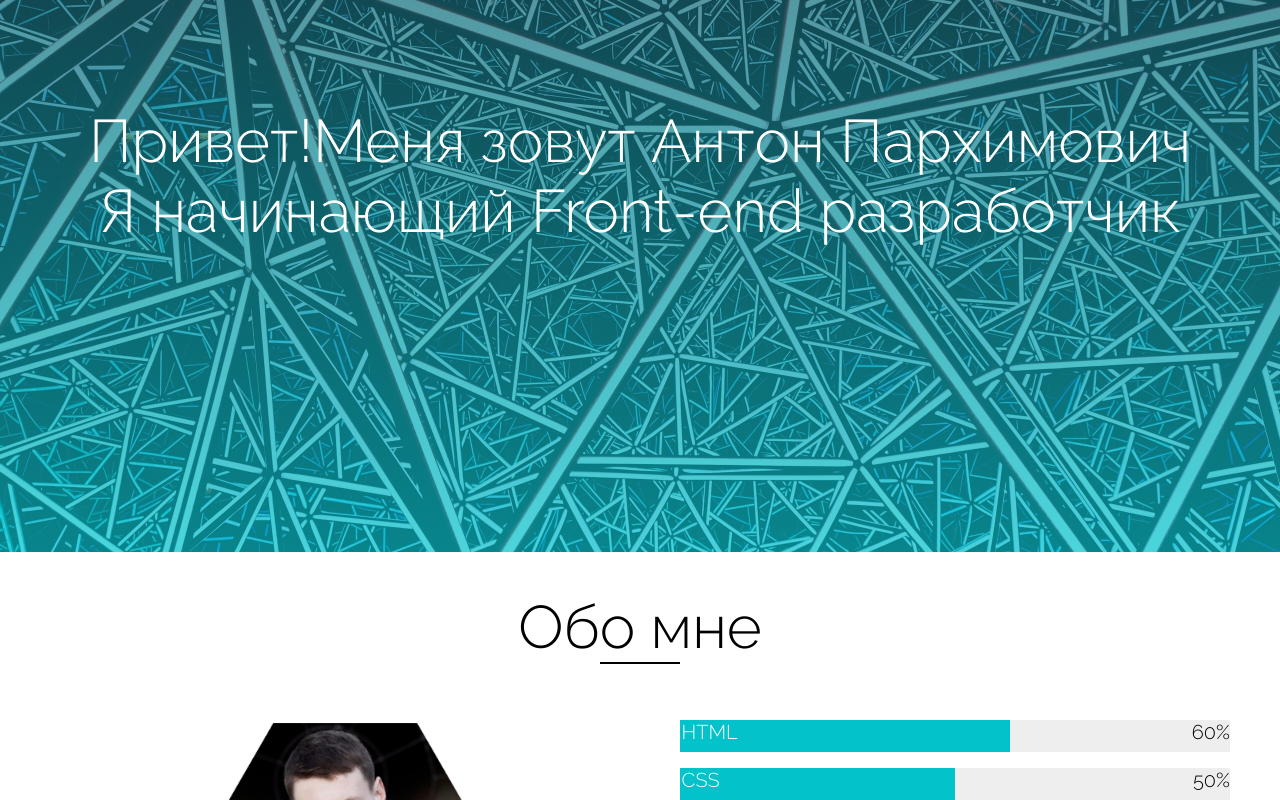
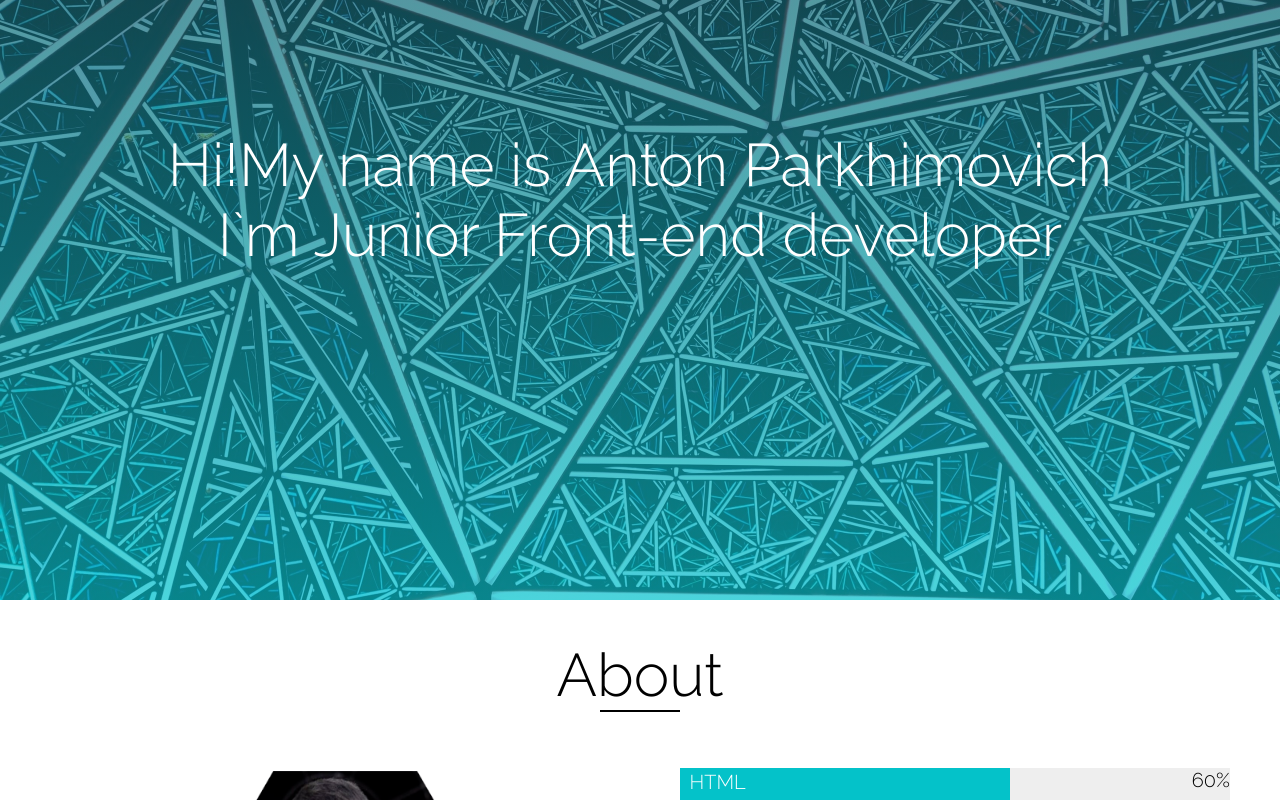
Before and after one commit to AntonParkhimovich/portfolio, a React (Create React App) app in the folder portfolio/: page / in a window 1280 px wide. Shown: the part 200-1000 px from the top of the page. Built offline with nearby package versions, Linux system fonts and the light colour scheme.

Commit message:
add ani,ation toolbar

```diff
--- a/portfolio/src/App.js
+++ b/portfolio/src/App.js
@@ -14,7 +14,7 @@ import { Portfolio } from './components/Portfolio';
 import { ContactMe } from './components/ContactMe';
 
 function App() {
-  const [language, setLanguage]= useState('ru')
+  const [language, setLanguage]= useState('en')
   return (
     <Router>
     <LanguageContext.Provider value={[languagePack[language], setLanguage]}>
--- a/portfolio/src/styles/components/_about.scss
+++ b/portfolio/src/styles/components/_about.scss
@@ -58,13 +58,31 @@ padding: 0 50px;
    }
 
    &__fill{
-   background-color: $azure;
+
+   }
+   &__fill-paint{
+    background-color: $azure;
+    animation-name: fill-toolbar;
+    animation-duration: 1s;
+    animation-timing-function: ease-in-out;
+    width: 100%;
+    height: 100%;
    }
    &__text{
-    margin-left: 2px;
-
+    position: relative;
+    bottom: 30px;
+    left: 10px;
    }
    &__procents{
     color: black;
    }
 }
+@keyframes fill-toolbar{
+    0%{
+        width:0%
+    }
+
+    100%{
+        width: 100%;
+    }
+}
--- a/portfolio/src/styles/components/_helloSection.scss
+++ b/portfolio/src/styles/components/_helloSection.scss
@@ -6,7 +6,7 @@
     justify-content: center;
     align-items: center;
     width: 100vw;
-    height: 94vh;
+    height: 100vh;
     &__main{
     font-family: $font-family;
     font-size: $font-size-tite;
```
